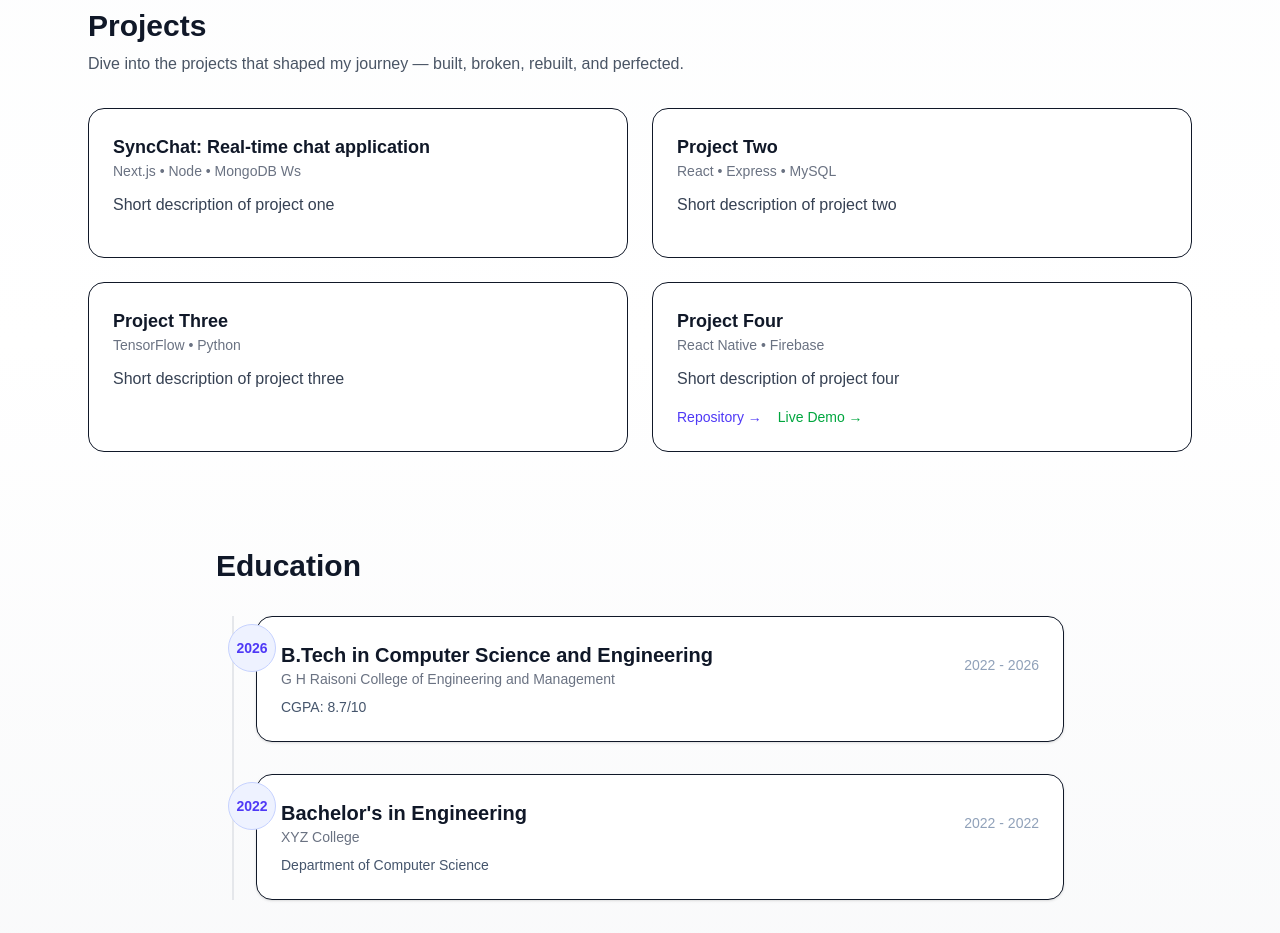
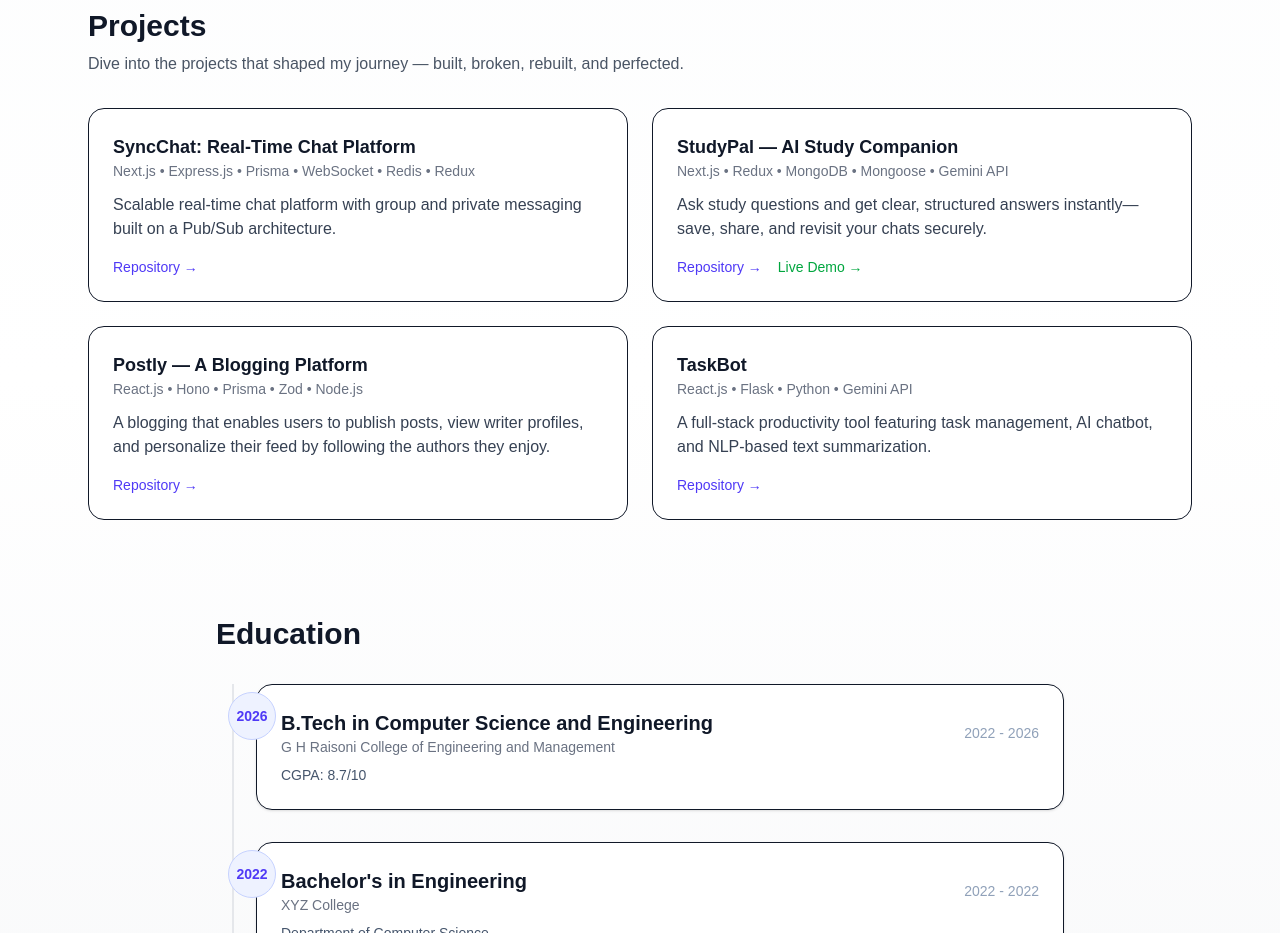
Before and after one commit to kulkarniakashs/portfolio, a Next.js app: page / in a window 1280 px wide. Shown: the part 920-1853 px from the top of the page. Built offline with nearby package versions, Linux system fonts and the light colour scheme.

Commit message:
Projects added

```diff
--- a/components/Projects.tsx
+++ b/components/Projects.tsx
@@ -1,10 +1,10 @@
 import { motion } from "framer-motion"
 export default function Projects() {
     const projects = [
-        { title: 'SyncChat: Real-time chat application', desc: 'Short description of project one', tech: 'Next.js • Node • MongoDB Ws', repo: "", live: "" },
-        { title: 'Project Two', desc: 'Short description of project two', tech: 'React • Express • MySQL', repo: "", live: "" },
-        { title: 'Project Three', desc: 'Short description of project three', tech: 'TensorFlow • Python', repo: "", live: "" },
-        { title: 'Project Four', desc: 'Short description of project four', tech: 'React Native • Firebase', repo: "#", live: "#" },
+        { title: 'SyncChat: Real-Time Chat Platform', desc: 'Scalable real-time chat platform with group and private messaging built on a Pub/Sub architecture.', tech: 'Next.js • Express.js • Prisma • WebSocket • Redis • Redux', repo: "https://github.com/kulkarniakashs/SyncChat", live: "" },
+        { title: 'StudyPal — AI Study Companion', desc: 'Ask study questions and get clear, structured answers instantly—save, share, and revisit your chats securely.', tech: 'Next.js • Redux • MongoDB • Mongoose • Gemini API', repo: "https://github.com/kulkarniakashs/StudyPal", live: "https://studypal-akash.vercel.app" },
+        { title: 'Postly — A Blogging Platform', desc: 'A blogging that enables users to publish posts, view writer profiles, and personalize their feed by following the authors they enjoy.', tech: 'React.js • Hono • Prisma • Zod • Node.js', repo: "https://github.com/kulkarniakashs/StudyPal", live: "" },
+        { title: 'TaskBot', desc: 'A full-stack productivity tool featuring task management, AI chatbot, and NLP-based text summarization.', tech: 'React.js • Flask • Python • Gemini API', repo: "https://github.com/kulkarniakashs/taskbot", live: "" },
         // add more projects as needed
     ]
     return (
```
